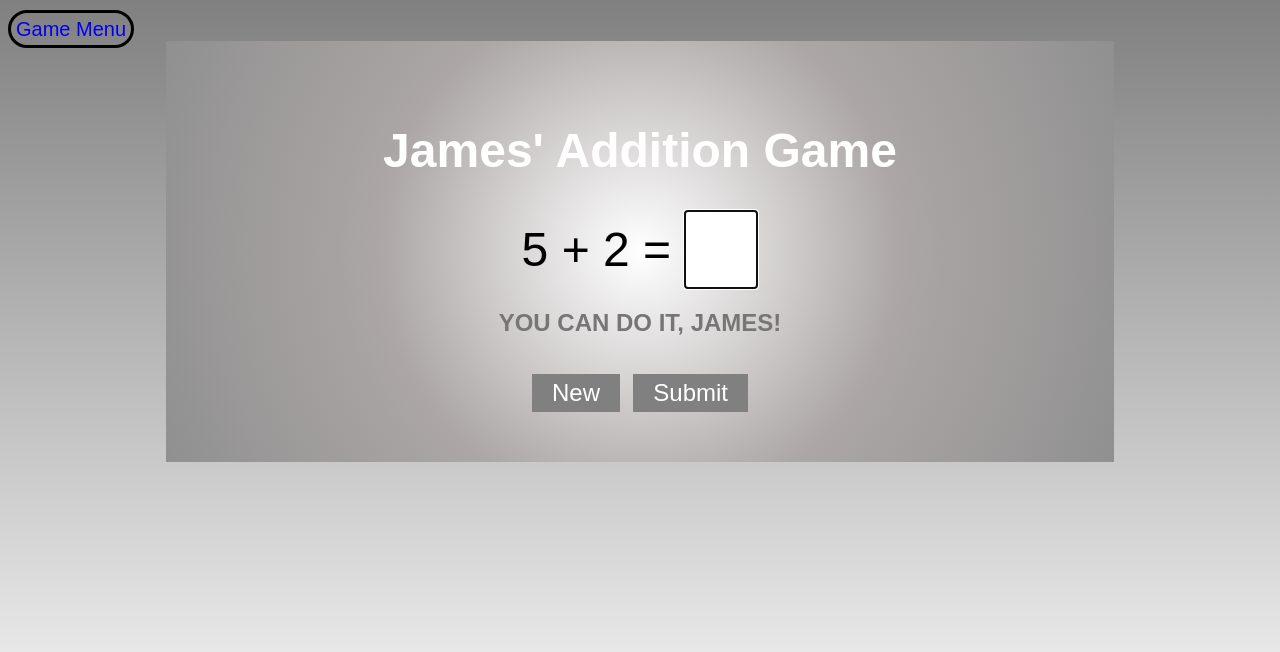
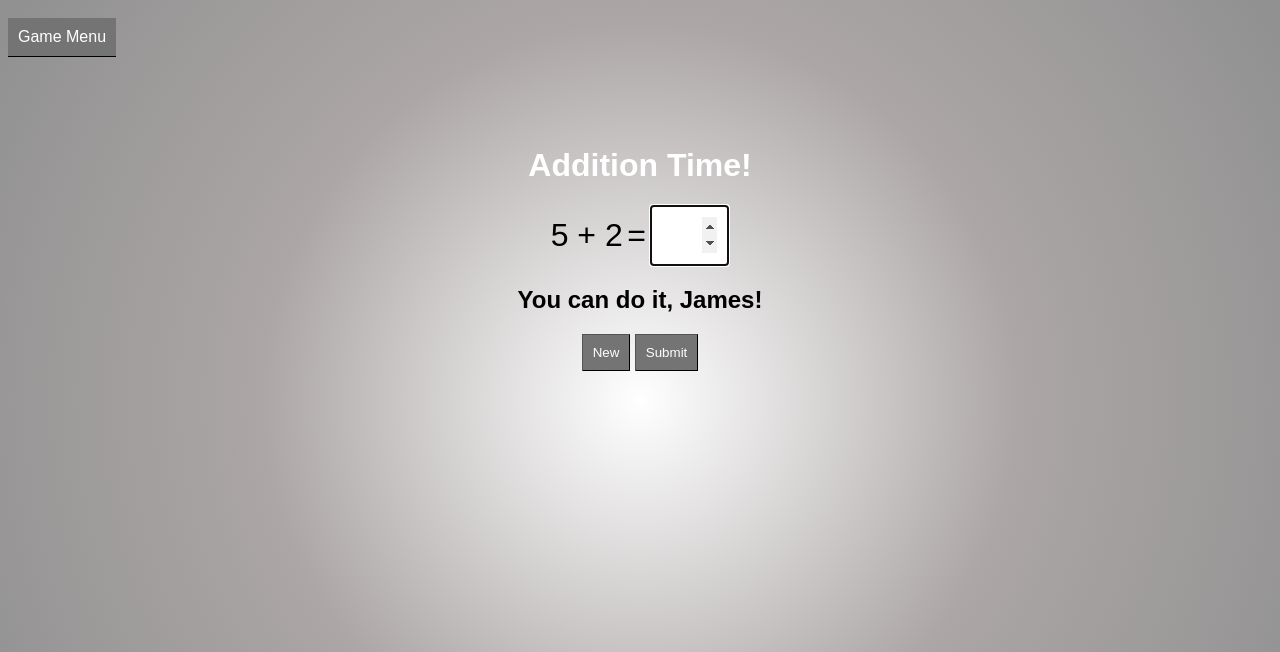
Before and after one commit to JamesKuta/JamesKuta.github.io, a PHP site: page /add.html in a window 1280 px wide. Shown: the top 652 px of the page. Run offline with PHP 8.4, Linux system fonts and the light colour scheme.

Commit message:
Add files via upload

```diff
--- a/add.html
+++ b/add.html
@@ -4,19 +4,21 @@
 <meta charset="UTF-8">
 <meta name="viewport" content="width=device-width, initial-scale=1.0">
 <meta http-equiv="X-UA-Compatible" content="ie=edge">
-<link rel="stylesheet" href="css/style.css">
+<link rel="stylesheet" href="css/mainStyle.css">
 
 <title> James' Addition Game </title>
 </head>
 
 <body>
 
-<audio id="myAudioCorrect">
-    <source src="sound/ding_correct.mp3" type="audio/mpeg">
+ <audio id="correctSound">
+    <source src="sounds/ding_correct.mp3" type="audio/mpeg">
 </audio>
-<audio id="myAudioWrong">
-    <source src="sound/wrong.mp3" type="audio/mpeg">
-</audio>
+
+<audio id="wrongSound">
+    <source src="sounds/wrong.mp3">
+    </audio>
+
     <!-- <div class = "nav-wrapper"><ul class = "nav">
         <li onclick="addGame()"><a href="#add">Addition</a></li>
         <li onclick="subGame()"><a href="#sub">Subtraction</a></li>
@@ -24,11 +26,11 @@
     <header><div class="left"><a href="index.html">Game Menu</a></div></header>
 <div class="center">
     <div class = "wrapper">
-        <h1>James' Addition Game</h1>
+        <h1>Addition Time!</h1>
         <span id="equation">+</span>
         <span>=</span>
         <form>
-            <input id="equals" type="text" autofocus autocomplete="off">
+            <input id="equals" type="number" autofocus autocomplete="off">
         </form>
         <!--span class="eqText">=</span>-->
         <span id="sum" class=></span>
--- a/chris/js/script1.js
+++ b/chris/js/script1.js
@@ -3,7 +3,8 @@
 var num1 = undefined;
 var num2 = undefined;
 var numSum = undefined;
-
+var soundCorrect = document.getElementById("correctSound");
+var soundWrong = document.getElementById("wrongSound");
 
 //Create the left side of the equation var num1 + var num2 store total in var numSum
 
@@ -49,6 +50,7 @@ function answer() {
         //document.getElementById("sum").innerHTML = numSum;
         document.getElementById("result").innerHTML = "You shouldn't be too excited!";
         document.getElementById("equals").style.backgroundColor ="green";
+        soundCorrect.play();
         setTimeout(createEquation, 2000);
 
 
@@ -59,6 +61,7 @@ function answer() {
         document.getElementById('equals').focus();
         document.getElementById('equals').select();
         document.getElementById("equals").style.backgroundColor ="red";
+        soundWrong.play();
     }
 
 
--- a/chris/js/script2.js
+++ b/chris/js/script2.js
@@ -3,6 +3,8 @@
 var num1 = undefined;
 var num2 = undefined;
 var numSum = undefined;
+var soundCorrect = document.getElementById("correctSound");
+var soundWrong = document.getElementById("wrongSound");
 
 
 //Create the left side of the equation var num1 + var num2 store total in var numSum
@@ -41,6 +43,7 @@ function answer() {
         //document.getElementById("sum").innerHTML = numSum;
         document.getElementById("result").innerHTML = "Yay! My sister can subtract.";
         document.getElementById("equals").style.backgroundColor ="green";
+        soundCorrect.play();
         setTimeout(createEquation, 2000);
 
 
@@ -50,5 +53,6 @@ function answer() {
         document.getElementById("equals").select();
         document.getElementById("equals").style.backgroundColor ="red";
         document.getElementById("equals").value ='';
+        soundWrong.play();
     }
     }
--- a/css/mainStyle.css
+++ b/css/mainStyle.css
@@ -24,7 +24,7 @@ div.wrapper {
     margin-top: 20px;
     }
 
-a {
+a, button {
     text-decoration: none;
     color: white;
     /*border-radius:20px;*/
@@ -43,6 +43,29 @@ a:hover
     background-color: #ebebeb;
 }
 
+form {
+    display: inline-block;
+}
+
+form input {
+    text-align: center;
+    font-size:100%;
+    width: 20px;
+    padding: 10px;
+
+}
+
+span {
+    font-size: 200%;
+}
+
+#equals {
+    font-size: 200%;
+    width:55px;
+
+
+}
+
 /*.btn {
     background-color: gray;
     color:white;
@@ -53,11 +76,11 @@ a:hover
 */
 
 
-}
 
-@media only screen and (max-width: 400px) {
 
-div.wrapper {
+@media only screen and (max-width: 600px) {
+
+    div.wrapper {
     /*background: radial-gradient(circle, #ffffff, #aca6a6, #909090);*/
     margin: auto;
     text-align: center;
@@ -65,4 +88,11 @@ div.wrapper {
     padding: 50px;
     }
 
+    h1 {
+    font-size: 150%;
+    }
+    h2 {
+        font-size: 150%;
+    }
+
 }
--- a/css/style.css
+++ b/css/style.css
@@ -105,6 +105,7 @@ form input {
 
 }
 
+
 /* For Smaller Screen Sizes */
 
 @media only screen and (max-width: 900px) {
@@ -181,6 +182,7 @@ form input {
     margin:5px;
 
 }
+    }
 
 /*
 h1 {
--- a/index.html
+++ b/index.html
@@ -12,7 +12,7 @@
     <div class="center">
         <div class = "wrapper">
         <div class ="section1">
-            <h1>Hi, James!<br>Select Your Game!</h1>
+            <h1>Hi, James!<br>Select your game.</h1>
         </div>
 
         <div class ="btn">
--- a/js/script1.js
+++ b/js/script1.js
@@ -3,19 +3,28 @@
 var num1 = undefined;
 var num2 = undefined;
 var numSum = undefined;
-var soundYay = document.getElementById("myAudioCorrect");
-var soundWrong = document.getElementById("myAudioWrong");
+var soundCorrect = document.getElementById("correctSound");
+var soundWrong = document.getElementById("wrongSound");
 
 //Create the left side of the equation var num1 + var num2 store total in var numSum
 
 //function reloadPage() {
   //  location.reload();
 //}
+
+/*var eKey = document.getElementById("equals");
+eKey.addEventListener("keyup", function(event) {
+    event.preventDefault();
+    if (event.keyCode === 13) {
+        document.getElementById("subBtn").click();
+    }
+}); */
+
 createEquation();
 
 function createEquation() {
    // num1 = num2 = numSum = undefined;
-    document.getElementById('result').innerHTML = "YOU CAN DO IT, JAMES!";
+    document.getElementById('result').innerHTML = "You can do it, James!";
     //document.getElementById('equals').value = "";
     document.getElementById("equals").value ='';
     document.getElementById('equals').focus();
@@ -35,16 +44,20 @@ function createEquation() {
 
 function answer() {
    var correctAnswer = document.getElementById("equals").value;
+    console.log(correctAnswer);
     //document.getElementById("sum").innerHTML = numSum;
     if (correctAnswer == numSum) {
         //document.getElementById("sum").innerHTML = numSum;
-        document.getElementById("result").innerHTML = "CORRECT! NICE JOB, JAMES!";
+        document.getElementById("result").innerHTML = "Yay! Way to go, James!";
         document.getElementById("equals").style.backgroundColor ="green";
-        soundYay.play();
+        soundCorrect.play();
+        setTimeout(createEquation, 4000);
+
 
 
     } else {
-        document.getElementById("result").innerHTML = "TRY AGAIN, JAMES!";
+        document.getElementById("result").innerHTML = "Try again, James.";
+        document.getElementById("equals").value ='';
         document.getElementById('equals').focus();
         document.getElementById('equals').select();
         document.getElementById("equals").style.backgroundColor ="red";
```
Also changed, not shown: chris/add.html (+8 -0 lines), chris/sub.html (+9 -0 lines), js/script2.js (+9 -4 lines), sub.html (+12 -3 lines), 9 other files.
